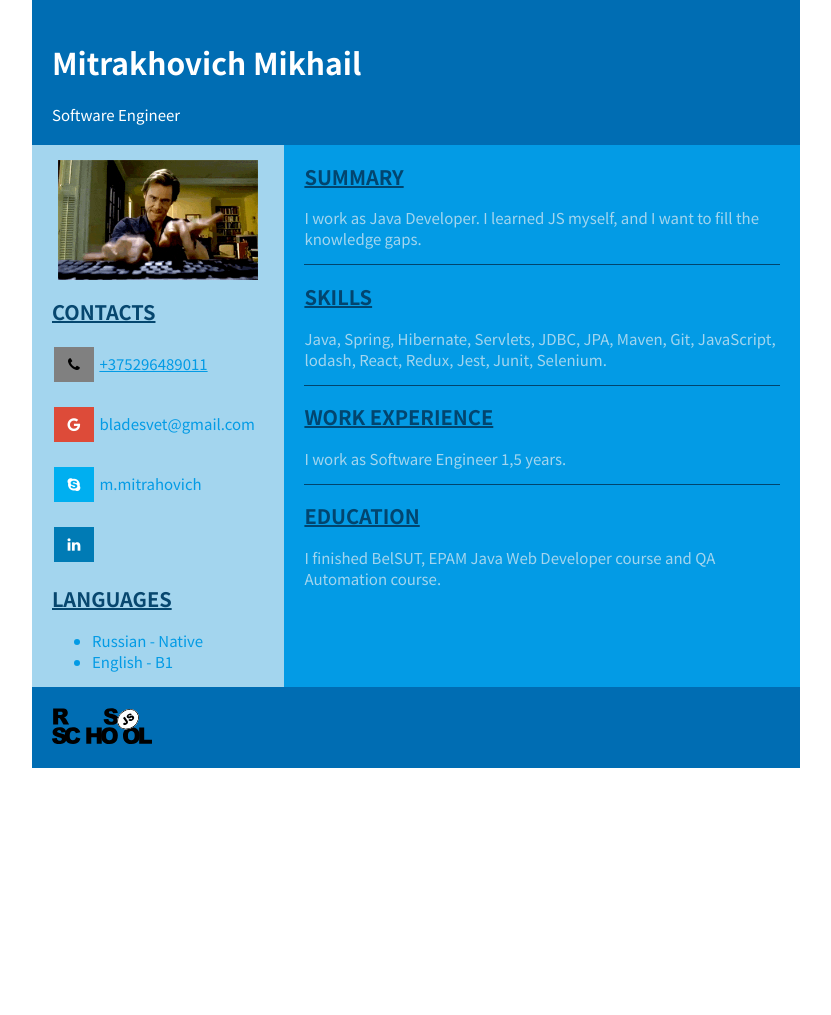
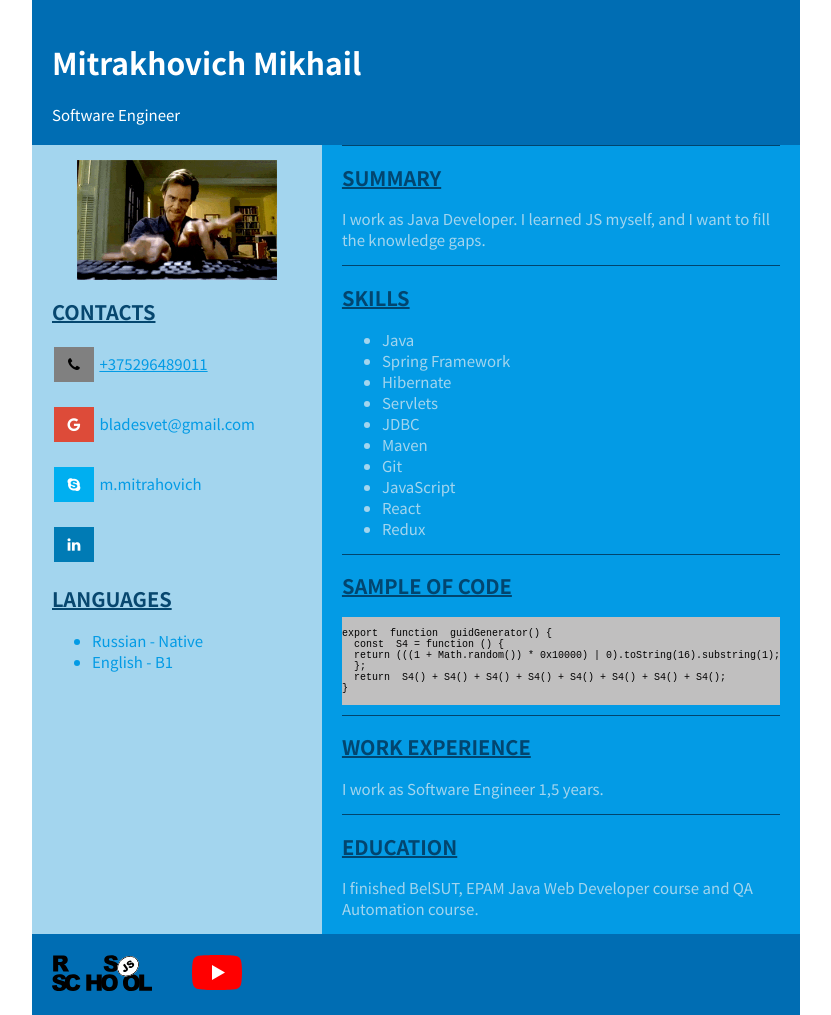
Before and after one commit to BladeSv/rsschool-cv, a plain HTML site: page index.html in a window 1280 px wide. Shown: the whole page, without its empty margins (224-1055 px from the left). Before the commit the page ends 800 px from the top, so only its background shows below. Drawn offline with Linux system fonts and the light colour scheme.

Commit message:
feat: make html layout changes

```diff
--- a/index.html
+++ b/index.html
@@ -26,12 +26,12 @@
           <figure>
             <img src="./img/1.gif" alt="Photo" />
           </figure>
+          <h2>CONTACTS</h2>
           <article
             class="contacts"
             itemscope
             itemtype="http://schema.org/Organization"
           >
-            <h2>CONTACTS</h2>
             <ul>
               <li>
                 <p>
@@ -75,20 +75,61 @@
         </section>
         <section class="section-2">
           <div class="wrapper">
-            <summary>
+            <article>
               <h2>SUMMARY</h2>
               <p>
                 I work as Java Developer. I learned JS myself, and I want to
                 fill the knowledge gaps.
               </p>
-            </summary>
+            </article>
 
+            <article class="skills">
+              <h2>SKILLS</h2>
+              <ul>
+                <li>
+                  <p>Java</p>
+                </li>
+                <li>
+                  <p>Spring Framework</p>
+                </li>
+                <li>
+                  <p>Hibernate</p>
+                </li>
+                <li>
+                  <p>Servlets</p>
+                </li>
+                <li>
+                  <p>JDBC</p>
+                </li>
+                <li>
+                  <p>Maven</p>
+                </li>
+                <li>
+                  <p>Git</p>
+                </li>
+                <li>
+                  <p>JavaScript</p>
+                </li>
+                <li>
+                  <p>React</p>
+                </li>
+                <li>
+                  <p>Redux</p>
+                </li>
+              </ul>
+            </article>
             <article>
-              <h2>SKILLS</h2>
-              <p>
-                Java, Spring, Hibernate, Servlets, JDBC, JPA, Maven, Git,
-                JavaScript, lodash, React, Redux, Jest, Junit, Selenium.
-              </p>
+              <h2>SAMPLE OF CODE</h2>
+              <pre class="code">
+
+export  function  guidGenerator() {
+  const  S4 = function () {
+  return (((1 + Math.random()) * 0x10000) | 0).toString(16).substring(1);
+  };
+  return  S4() + S4() + S4() + S4() + S4() + S4() + S4() + S4();
+}
+            </pre
+              >
             </article>
             <article>
               <h2>WORK EXPERIENCE</h2>
@@ -105,14 +146,20 @@
         </section>
       </main>
       <footer>
-        <article>
+        <div class="links-wrapper">
           <a href="https://rs.school/js/"
             ><img
               class="rs-logo"
               src="./img/rs_school_js.svg"
               alt="rs_school_logo"
           /></a>
-        </article>
+          <a href="https://rs.school/js/"
+            ><img
+              class="youtube-icon"
+              src="./img/you_tube_icon.svg"
+              alt="you_tube_icon"
+          /></a>
+        </div>
       </footer>
     </div>
   </body>
--- a/style/style.css
+++ b/style/style.css
@@ -42,6 +42,9 @@
   width: 200px;
   margin: auto;
 }
+.section-1 > h2 {
+  margin-left: 20px;
+}
 .section-1 article {
   margin-left: 20px;
 }
@@ -65,6 +68,9 @@
 .section-2 h2 {
   color: #02436bf8;
 }
+.section-2 .skills p {
+  margin: 0px;
+}
 footer {
   background-color: #006db3;
 }
@@ -73,7 +79,19 @@
   width: 100px;
   margin: 20px;
 }
-
+footer .youtube-icon {
+  width: 50px;
+  margin-left: 20px;
+}
+.links-wrapper {
+  display: flex;
+  align-items: center;
+}
+.code {
+  background-color: rgb(192, 191, 191);
+  font-size: 10px;
+  color: black;
+}
 /* social */
 .fa {
   padding: 10px 5px;
```
Also changed, not shown: img/you_tube_icon.svg (added).
